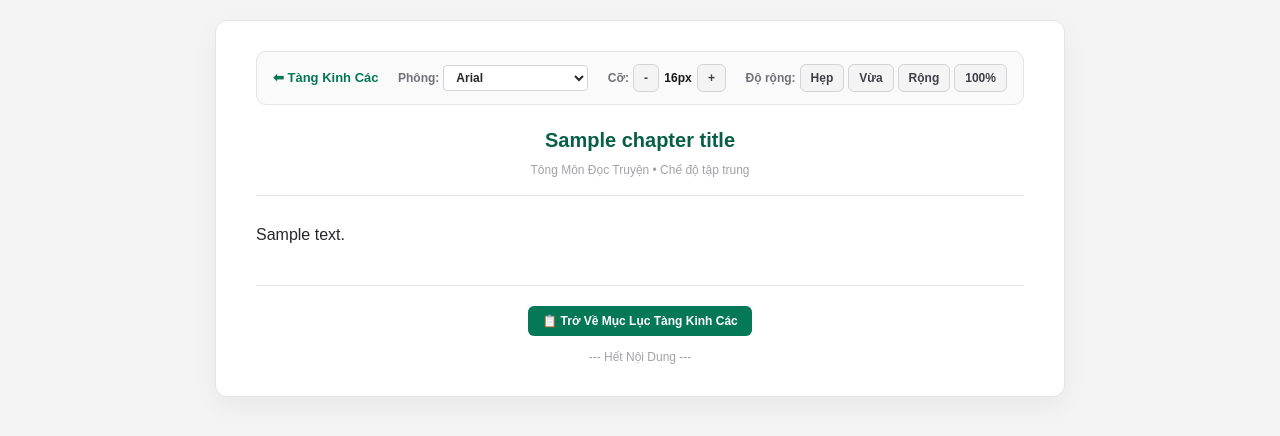
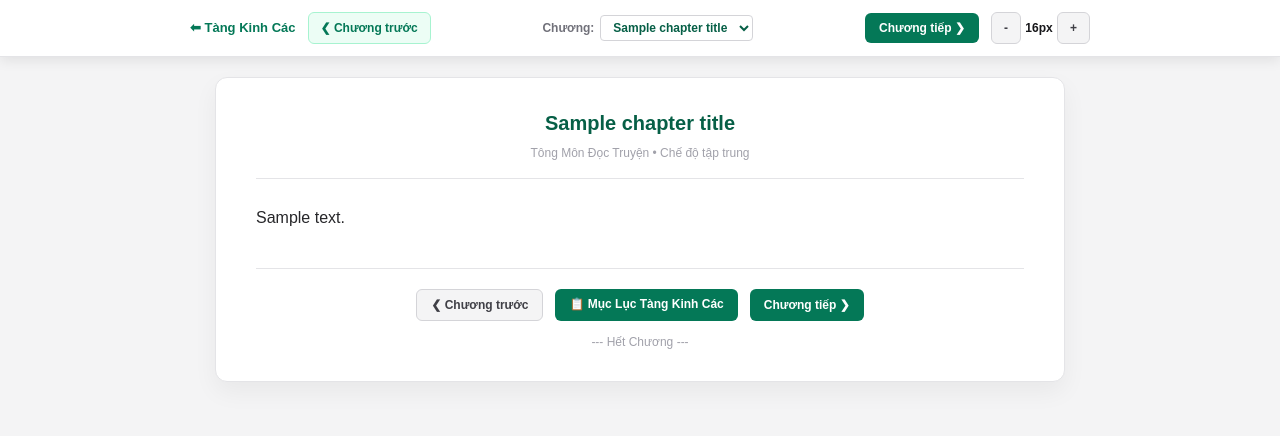
Before and after one commit to Thanh-art123/tts-appp, a Flask app: template templates/doc_truyen.html in a window 1280 px wide. Shown: the top 436 px of the page. Run offline with Flask 3, Linux system fonts and the light colour scheme; the template is opened without the code that fills it: most values are stand-ins (such as "Sample title", 1, 10 or a date in 2020); some libraries are stand-ins or nearby versions.

Commit message:
Update doc_truyen.html

```diff
--- a/templates/doc_truyen.html
+++ b/templates/doc_truyen.html
@@ -12,19 +12,31 @@
             color: #18181b;
             font-family: Arial, sans-serif;
             margin: 0;
-            padding: 20px 10px;
+            padding: 0;
+        }
+
+        /* THANH CÔNG CỤ CỐ ĐỊNH (STICKY) LUÔN HIỆN TRÊN CÙNG KHI CUỘN */
+        .sticky-toolbar {
+            position: sticky;
+            top: 0;
+            z-index: 1000;
+            background: rgba(255, 255, 255, 0.95);
+            backdrop-filter: blur(8px);
+            border-bottom: 1px solid #e4e4e7;
+            box-shadow: 0 4px 12px rgba(0, 0, 0, 0.08);
+            padding: 12px 20px;
+            width: 100%;
         }
 
         .reader-container-box {
             width: 100%;
             max-width: 850px;
-            margin: 0 auto;
+            margin: 20px auto;
             background: #ffffff;
             border: 1px solid #e4e4e7;
             border-radius: 12px;
             padding: 30px 40px;
             box-shadow: 0 10px 25px rgba(0, 0, 0, 0.05);
-            transition: max-width 0.3s ease;
         }
 
         .story-content-text {
@@ -39,7 +51,7 @@
         .tool-btn {
             background: #f4f4f5;
             border: 1px solid #d4d4d8;
-            padding: 4px 10px;
+            padding: 6px 12px;
             border-radius: 6px;
             font-size: 12px;
             font-weight: bold;
@@ -74,66 +86,66 @@
 </head>
 <body>
 
-    <center>
-        <!-- KHUNG ĐỌC TRUYỆN CHÍNH -->
-        <div class="reader-container-box" id="main-reader-box" style="text-align: left;">
-
-            <!-- THANH CÔNG CỤ TÙY CHỈNH HIỂN THỊ ĐẶT NGAY TRÊN ĐẦU -->
-            <div style="background: #fafafa; border: 1px solid #e4e4e7; border-radius: 10px; padding: 12px 16px; margin-bottom: 20px;">
-                <div style="display: flex; flex-wrap: wrap; justify-content: space-between; align-items: center; gap: 10px;">
+    <!-- THANH CÔNG CỤ CỐ ĐỊNH LUÔN HIỆN DIỆN MỌI LÚC MỌI NƠI -->
+    <div class="sticky-toolbar">
+        <div style="max-width: 900px; margin: 0 auto; display: flex; flex-wrap: wrap; justify-content: space-between; align-items: center; gap: 10px;">
+            <div style="display: flex; align-items: center; gap: 12px;">
                 <a href="/tang-kinh-cac" style="font-weight: bold; color: #047857; text-decoration: none; font-size: 13px;">
                     ⬅ Tàng Kinh Các
                 </a>
+                <button onclick="prevChapter()" class="tool-btn" style="background: #ecfdf5; color: #047857; border-color: #a7f3d0;">
+                    ❮ Chương trước
+                </button>
+            </div>
 
-                    <!-- Phông chữ -->
-                    <div style="display: flex; align-items: center; gap: 4px;">
-                        <span style="font-size: 12px; color: #71717a; font-weight: bold;">Phông:</span>
-                        <select onchange="changeFontFamily(this.value)" class="bg-white border border-zinc-300 rounded px-2 py-1 text-xs font-semibold text-zinc-800 outline-none">
-                            <option value="Arial, sans-serif">Arial</option>
-                            <option value="'Times New Roman', serif">Times New Roman</option>
-                            <option value="'Georgia', serif">Georgia</option>
+            <!-- Chọn chương nhanh -->
+            <div style="display: flex; align-items: center; gap: 6px;">
+                <span style="font-size: 12px; color: #71717a; font-weight: bold;">Chương:</span>
+                <select id="chapter-select" onchange="jumpToChapter(this.value)" class="bg-white border border-zinc-300 rounded px-2 py-1 text-xs font-bold text-emerald-800 outline-none max-w-[220px]">
+                    <option value="0">Đang tải...</option>
                 </select>
             </div>
 
-                    <!-- Cỡ chữ -->
+            <div style="display: flex; align-items: center; gap: 12px;">
+                <button onclick="nextChapter()" class="action-btn">
+                    Chương tiếp ❯
+                </button>
+
+                <!-- Cỡ chữ & Phông chữ thu gọn -->
                 <div style="display: flex; align-items: center; gap: 4px;">
-                        <span style="font-size: 12px; color: #71717a; font-weight: bold;">Cỡ:</span>
                     <button onclick="changeFontSize(-1)" class="tool-btn">-</button>
-                        <span id="font-size-num" style="font-size: 12px; font-weight: bold; width: 30px; text-align: center;">16px</span>
+                    <span id="font-size-num" style="font-size: 12px; font-weight: bold; width: 28px; text-align: center;">16px</span>
                     <button onclick="changeFontSize(1)" class="tool-btn">+</button>
                 </div>
-
-                    <!-- Độ rộng khung -->
-                    <div style="display: flex; align-items: center; gap: 4px;">
-                        <span style="font-size: 12px; color: #71717a; font-weight: bold;">Độ rộng:</span>
-                        <button onclick="changeContainerWidth('700px')" class="tool-btn">Hẹp</button>
-                        <button onclick="changeContainerWidth('850px')" class="tool-btn">Vừa</button>
-                        <button onclick="changeContainerWidth('1050px')" class="tool-btn">Rộng</button>
-                        <button onclick="changeContainerWidth('100%')" class="tool-btn">100%</button>
             </div>
         </div>
     </div>
 
-            <!-- TIÊU ĐỀ BỘ TRUYỆN -->
+    <center>
+        <div class="reader-container-box" id="main-reader-box" style="text-align: left;">
+
+            <!-- TIÊU ĐỀ CHƯƠNG -->
             <div style="text-align: center; border-bottom: 1px solid #e4e4e7; padding-bottom: 16px; margin-bottom: 24px;">
-                <h1 style="font-size: 20px; font-weight: bold; color: #065f46; margin: 0 0 6px 0;">
+                <h1 id="chapter-title-display" style="font-size: 20px; font-weight: bold; color: #065f46; margin: 0 0 6px 0;">
                     {{ chapter_title }}
                 </h1>
                 <p style="font-size: 12px; color: #a1a1aa; margin: 0;">Tông Môn Đọc Truyện • Chế độ tập trung</p>
             </div>
 
-            <!-- NỘI DUNG VĂN BẢN HIỂN THỊ ĐẦY ĐỦ TRỌN VẸN 100% -->
-            <div id="hidden-raw" style="display: none;">{{ chapter_content | safe }}</div>
+            <!-- NỘI DUNG VĂN BẢN (ẨN ĐỂ XỬ LÝ) -->
+            <div id="raw-hidden-content" style="display: none;">{{ chapter_content | safe }}</div>
             <div id="story-content-body" class="story-content-text">
-                Đang tải toàn văn...
+                Đang xử lý và định dạng văn bản...
             </div>
 
             <!-- CHÂN TRANG ĐIỀU HƯỚNG -->
             <div style="border-top: 1px solid #e4e4e7; margin-top: 35px; padding-top: 20px; text-align: center;">
                 <div style="display: flex; justify-content: center; gap: 12px; margin-bottom: 12px;">
-                    <a href="/tang-kinh-cac" class="action-btn">📋 Trở Về Mục Lục Tàng Kinh Các</a>
+                    <button onclick="prevChapter()" class="tool-btn" style="padding: 6px 14px;">❮ Chương trước</button>
+                    <a href="/tang-kinh-cac" class="action-btn">📋 Mục Lục Tàng Kinh Các</a>
+                    <button onclick="nextChapter()" class="action-btn">Chương tiếp ❯</button>
                 </div>
-                <p style="font-size: 12px; color: #a1a1aa; margin: 0;">--- Hết Nội Dung ---</p>
+                <p style="font-size: 12px; color: #a1a1aa; margin: 0;">--- Hết Chương ---</p>
             </div>
 
         </div>
@@ -141,6 +153,8 @@
 
     <script>
         let currentFontSize = 16;
+        let parsedChapters = [];
+        let currentChapterIdx = 0;
 
         function changeFontSize(delta) {
             currentFontSize += delta;
@@ -151,26 +165,16 @@
             document.getElementById('story-content-body').style.fontSize = currentFontSize + 'px';
         }
 
-        function changeFontFamily(font) {
-            document.getElementById('story-content-body').style.fontFamily = font;
-        }
-
-        function changeContainerWidth(widthStr) {
-            document.getElementById('main-reader-box').style.maxWidth = widthStr;
-        }
-
-        // Tự động làm sạch mã rác HTML/CSS và hiển thị toàn bộ nội dung chuẩn xác
+        // Tự động tách dòng, làm sạch và chia chương chuẩn xác
         window.addEventListener('DOMContentLoaded', () => {
-            let rawHTML = document.getElementById('hidden-raw').innerHTML;
+            let rawHTML = document.getElementById('raw-hidden-content').innerHTML;
             let tempDiv = document.createElement('div');
             tempDiv.innerHTML = rawHTML;
 
-            // Xóa thẻ style/script thừa nếu có
             tempDiv.querySelectorAll('style, script').forEach(el => el.remove());
-
             let cleanText = tempDiv.textContent || tempDiv.innerText || "";
 
-            // Nếu file chứa chuỗi CSS rác dạng body{...}, lọc bỏ phần rác đầu file
+            // Xóa CSS rác nếu có ở đầu file
             if (cleanText.includes("{") && cleanText.includes("}")) {
                 let lastBraceIdx = cleanText.lastIndexOf("}");
                 if (lastBraceIdx !== -1 && lastBraceIdx < 1200) {
@@ -178,9 +182,72 @@
                 }
             }
 
-            document.getElementById('story-content-body').innerText = cleanText;
-            window.scrollTo(0, 0);
+            // Tự động ngắt dòng nếu các chương bị dính liền nhau (VD: tócChương 2 -> tóc\nChương 2)
+            cleanText = cleanText.replace(/([^\n])(Chương\s+\d+[:\s])/gi, '$1\n\n$2');
+
+            // Cắt chuỗi thành các chương dựa theo từ khóa "Chương X"
+            const regex = /(?=Chương\s+\d+)/gi;
+            let parts = cleanText.split(regex);
+
+            if (parts.length > 1) {
+                parsedChapters = parts.filter(p => p.trim().length > 0).map(p => {
+                    const lines = p.trim().split('\n').filter(l => l.trim().length > 0);
+                    return {
+                        title: lines[0] || "Chương truyện",
+                        content: lines.slice(1).join('\n').trim() || p
+                    };
                 });
+            } else {
+                parsedChapters = [{
+                    title: "{{ chapter_title }}",
+                    content: cleanText
+                }];
+            }
+
+            // Đổ dữ liệu vào menu chọn chương
+            const selectEl = document.getElementById('chapter-select');
+            selectEl.innerHTML = '';
+            parsedChapters.forEach((chap, idx) => {
+                const opt = document.createElement('option');
+                opt.value = idx;
+                opt.innerText = chap.title.length > 35 ? chap.title.substring(0, 35) + '...' : chap.title;
+                selectEl.appendChild(opt);
+            });
+
+            renderChapter(0);
+        });
+
+        function renderChapter(index) {
+            if (index < 0 || index >= parsedChapters.length) return;
+            currentChapterIdx = index;
+
+            const chap = parsedChapters[index];
+            document.getElementById('chapter-title-display').innerText = chap.title;
+            document.getElementById('story-content-body').innerText = chap.content;
+            document.getElementById('chapter-select').value = index;
+
+            window.scrollTo({ top: 0, behavior: 'smooth' });
+        }
+
+        function prevChapter() {
+            if (currentChapterIdx > 0) {
+                renderChapter(currentChapterIdx - 1);
+            } else {
+                alert("Đạo hữu đang ở chương đầu tiên!");
+            }
+        }
+
+        function nextChapter() {
+            if (currentChapterIdx < parsedChapters.length - 1) {
+                renderChapter(currentChapterIdx + 1);
+            } else {
+                alert("Đã đến chương cuối cùng!");
+            }
+        }
+
+        function jumpToChapter(idx) {
+            renderChapter(parseInt(idx));
+        }
     </script>
 </body>
 </html>
```
Lines whose indentation alone changed are shown as unchanged.
